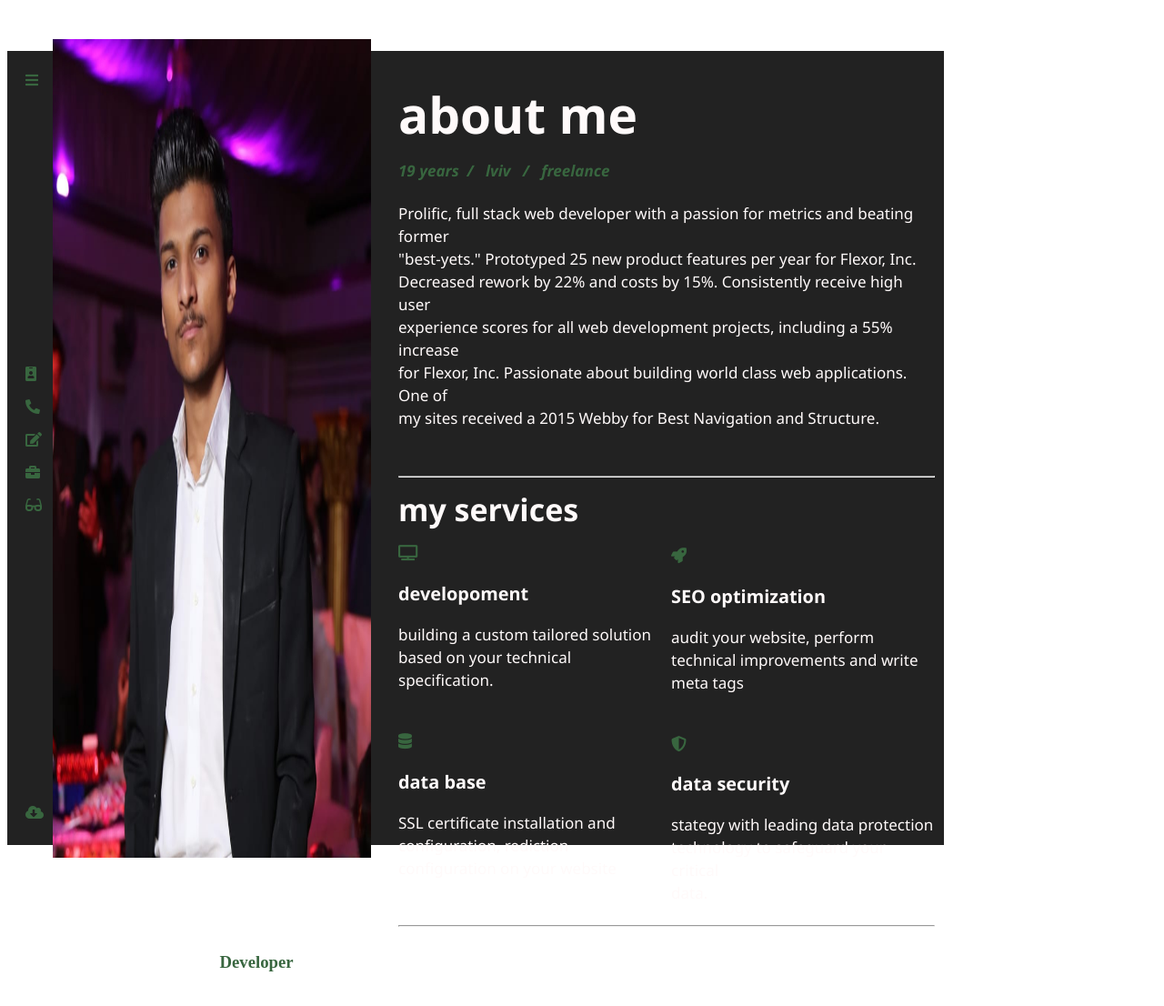
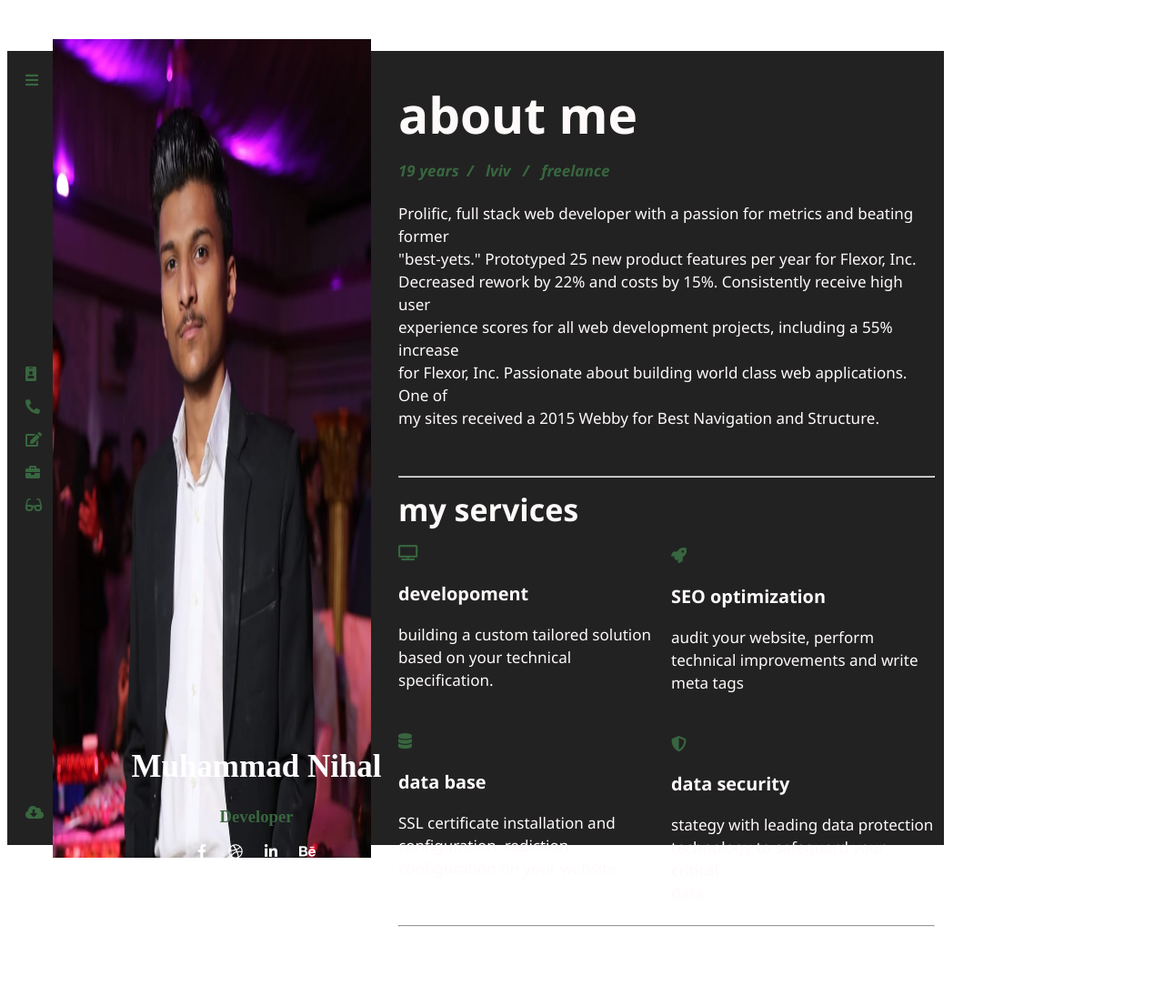
Before and after one commit to nihal078/nihal078.github.io, a plain HTML site: page index.html in a window 1280 px wide. Shown: the whole page at 91% size. After the commit the page ends 1036 px from the top, so only its background shows below. Drawn offline with Linux system fonts and the light colour scheme.

Commit message:
changes in css

```diff
--- a/styles/style.css
+++ b/styles/style.css
@@ -4,7 +4,7 @@
     font-weight: 200;
     font-family: 'Segoe UI', Tahoma, Geneva, Verdana, sans-serif;
     line-height: 25px;
-    /* border-style: solid; */
+
     background-color: #222;
     color: snow;
     margin-top: 1px;
@@ -67,7 +67,7 @@
     /* width: 90%; */
     /* margin: 0 auto; */
     position: absolute;
-    top: 120%;
+    top: 100%;
     width: 35%;
     text-align: center;
     color: white;
@@ -80,9 +80,7 @@
     color:  rgb(56, 102, 63);
 }
 
-.name{
 
-}
 #myname{
     font-size: 35px;
 }
```
